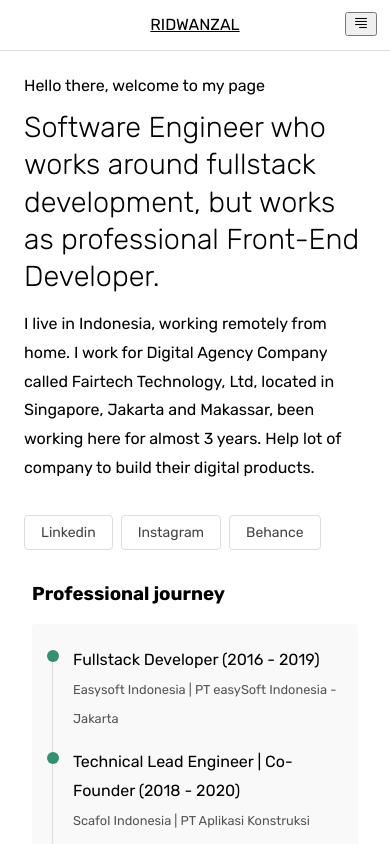
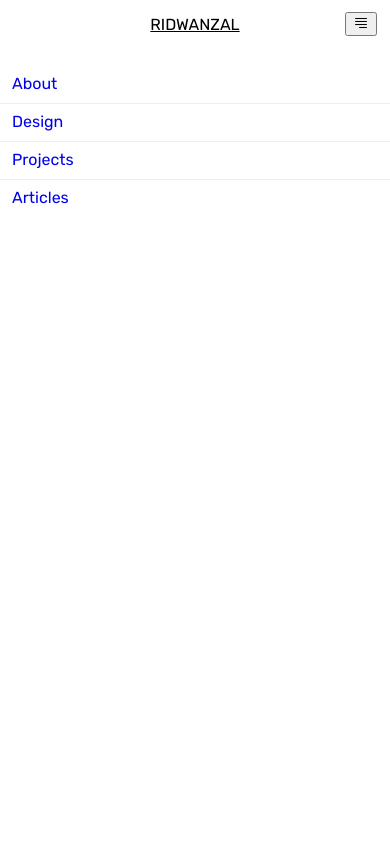
Before and after one commit to ridwanzal/react-landing-page, a React (Vite) app: page / in a window 390 px wide. Both pictures are taken after a click on the button 361 px from the left and 24 px from the top of the page. Shown: the top 844 px of the page. Built offline with nearby package versions, Linux system fonts and the light colour scheme.

Commit message:
Update react and styling
- Update

```diff
--- a/src/components/Nav.jsx
+++ b/src/components/Nav.jsx
@@ -7,11 +7,16 @@ import React, { useState } from 'react';
 
 function Nav() {
   const [isClicked, setIsClicked] = useState(false);
+  const [showMenu, setShowMenu] = useState(false);
 
   function toggleMode() {
     let element = document.body;
     element.classList.toggle("dark");
     setIsClicked(isClicked => !isClicked);
+  }
+
+  const toggleMenuMobile = () => {
+    setShowMenu(!showMenu)
   }
 
   return (
@@ -48,10 +53,24 @@ function Nav() {
       <div className='nav nav-mobile'>
         <div className='logo'>
           <Link to="/">RIDWANZAL</Link>
-          <button className='menu bi-justify-right'>
-
+          <button className='menu bi-justify-right' onClick={toggleMenuMobile}>
+          {showMenu ? "" : ""}
           </button>
         </div>
+        <ul className={`nav-list-mobile ${showMenu ? "show" : "hide"}`}>
+          <li className="item">
+            <Link to="/about">About</Link>
+          </li>
+          <li className='item'>
+            <Link to="/designs">Design</Link>
+          </li>
+          <li className='item'>
+            <Link to="/projects">Projects</Link>
+          </li>
+          <li className='item'>
+            <Link to="/news">Articles</Link>
+          </li>
+        </ul>
       </div>
     </div>
   )
--- a/src/components/SectionService.jsx
+++ b/src/components/SectionService.jsx
@@ -38,7 +38,7 @@ function SectionExpert() {
                                         </div>
                                     </li>
                                     <li className="item">
-                                        <div className="card">
+                                        <div className="card last">
                                             <i className="bi bi-ui-radios-grid"></i>
                                             <span>Brand Identity Design</span>
                                         </div>
--- a/src/styles/components/_card.scss
+++ b/src/styles/components/_card.scss
@@ -6,4 +6,14 @@
     img, i {
         margin-right: 16px;
     }
+
+    @media #{$media-not-desktop} {
+        border-bottom: 0;
+
+        &.last {
+            &:last-child {
+                border-bottom: 1px solid #ddd;
+            }
+        }
+    }
 }
--- a/src/styles/partials/_nav.scss
+++ b/src/styles/partials/_nav.scss
@@ -23,6 +23,7 @@
             top: 0;
         }
 
+
         .logo {
             text-align: center;
             padding: 16px 8px;
@@ -43,26 +44,34 @@
             }
         }
 
-        .nav-list {
-            display: flex;
-            width: 100%;
+        .nav-list-mobile {
+            display: none;
+            text-align: left;
+            list-style: none;
             padding-left: 0;
-            overflow-x: auto;
+            margin-left: 0;
+            height: 100vh;
+            transition: all ease .2s;
 
-            .item {
-                margin-right: 0;
-                display: inline-block;
+            li {
+                a {
+                    display: block;
+                    text-decoration: none;
+                    padding: 4px 12px;
+                }
+                border-bottom: 1px solid #eee;
+
+                &:last-child {
+                    border-bottom: 0;
+                }
+            }
+
+            &.show {
                 display: block;
-                text-align: center;
-                min-width: 150px;
-                border-bottom: 1px solid #fcfcfc;
+            }
 
-                a {
-                    background-color: #eee;
-                    margin: 8px;
-                    border-radius: 4px;
-                    border: 1px solid #ddd  ;
-                }
+            &.hide {
+                display: none;
             }
         }
     }
```
